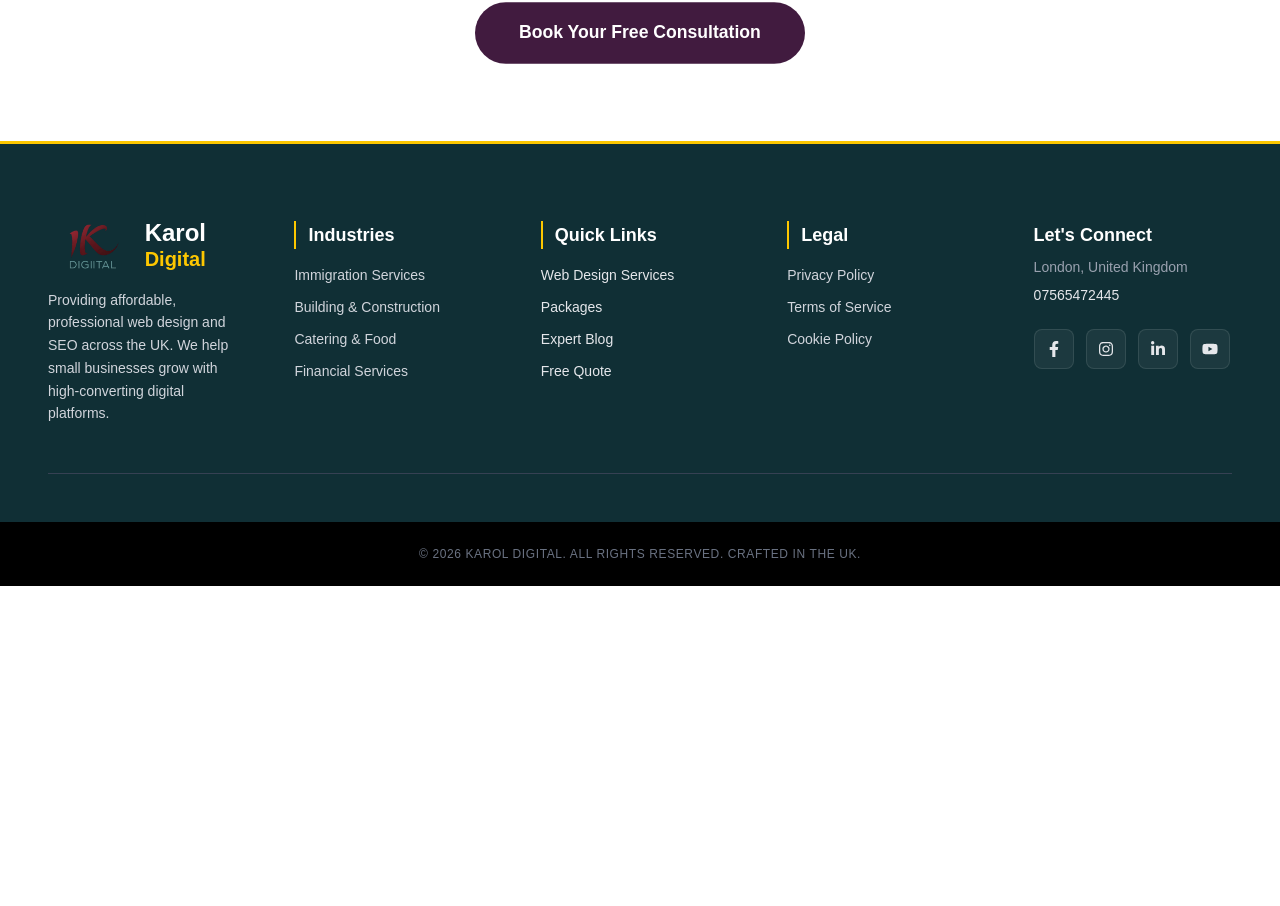
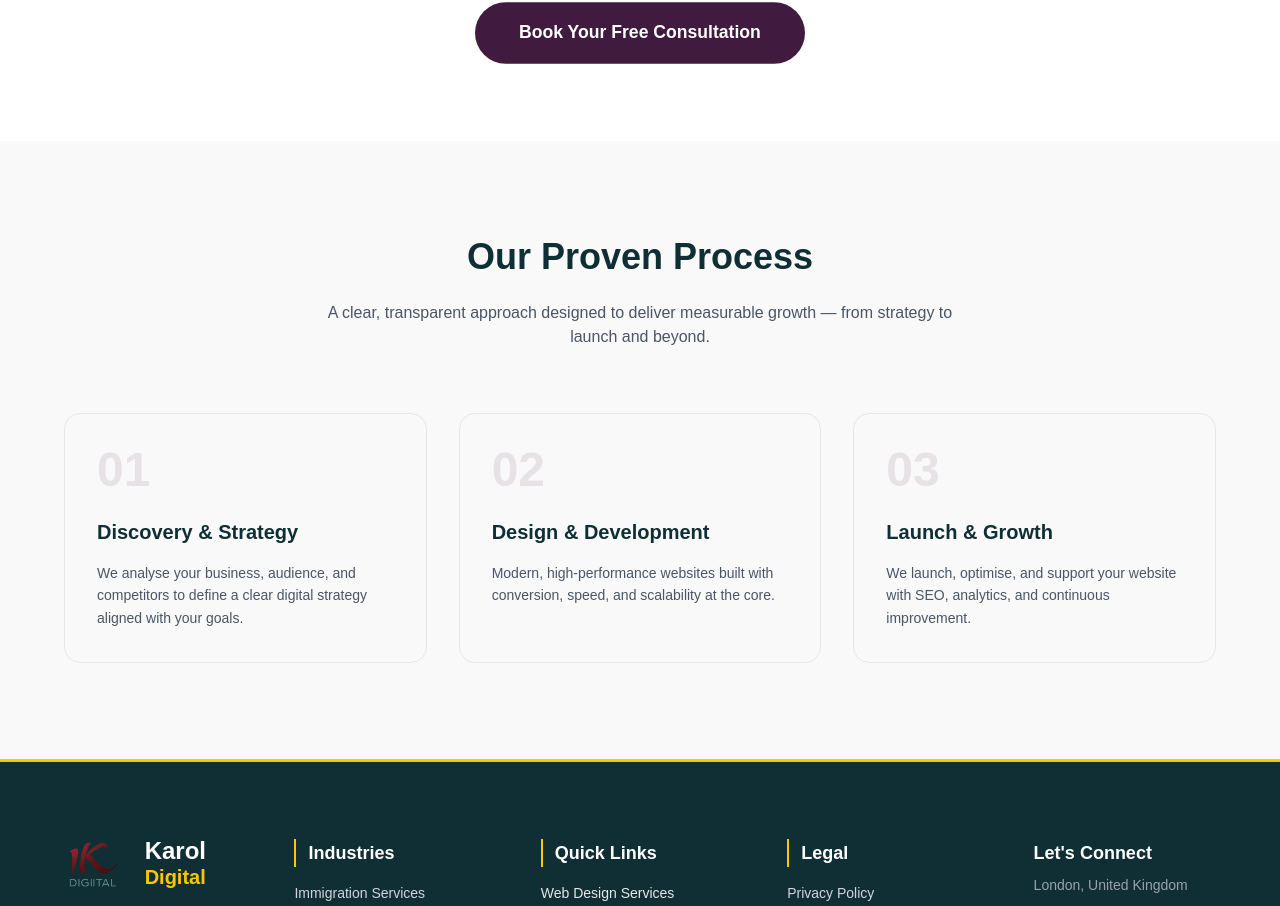
Before and after one commit to Getu4ever/karoldigital-site, a Next.js app: page / in a window 1280 px wide. Shown: the part 3464-4370 px from the top of the page. Before the commit the page ends 4050 px from the top, so only its background shows below. Built offline with nearby package versions, Linux system fonts and the light colour scheme.

Commit message:
home page wordcount update

```diff
--- a/app/page.tsx
+++ b/app/page.tsx
@@ -299,6 +299,65 @@
           </Link>
         </section>
 
+{/* === Process Timeline (Interactive Steps) === */}
+
+<motion.section
+  initial={{ opacity: 0, y: 40 }}
+  whileInView={{ opacity: 1, y: 0 }}
+  viewport={{ once: true }}
+  transition={{ duration: 0.6, ease: "easeOut" }}
+  className="py-24 px-6 md:px-12 bg-[#c2c2c2]/10"
+>
+  <div className="max-w-6xl mx-auto">
+    <h2 className="text-4xl font-extrabold text-[#102f35] text-center mb-6">
+      Our Proven Process
+    </h2>
+
+    <p className="text-gray-600 text-center max-w-2xl mx-auto mb-16">
+      A clear, transparent approach designed to deliver measurable growth — from strategy to launch and beyond.
+    </p>
+
+    <div className="grid md:grid-cols-3 gap-8">
+      {[
+        {
+          step: "01",
+          title: "Discovery & Strategy",
+          text: "We analyse your business, audience, and competitors to define a clear digital strategy aligned with your goals.",
+        },
+        {
+          step: "02",
+          title: "Design & Development",
+          text: "Modern, high-performance websites built with conversion, speed, and scalability at the core.",
+        },
+        {
+          step: "03",
+          title: "Launch & Growth",
+          text: "We launch, optimise, and support your website with SEO, analytics, and continuous improvement.",
+        },
+      ].map((item, i) => (
+        <motion.div
+          key={i}
+          whileHover={{ y: -6 }}
+          transition={{ type: "spring", stiffness: 200, damping: 20 }}
+          className="group rounded-2xl border border-gray-200 p-8 hover:shadow-xl transition-all"
+        >
+          <span className="text-5xl font-black text-[#411b3f]/10 group-hover:text-[#411b3f]/20 transition">
+            {item.step}
+          </span>
+
+          <h3 className="mt-6 text-xl font-bold text-[#102f35]">
+            {item.title}
+          </h3>
+
+          <p className="mt-4 text-gray-600 text-sm leading-relaxed">
+            {item.text}
+          </p>
+        </motion.div>
+      ))}
+    </div>
+  </div>
+</motion.section>
+
       </main>
     </FadeIn>
   );
```
